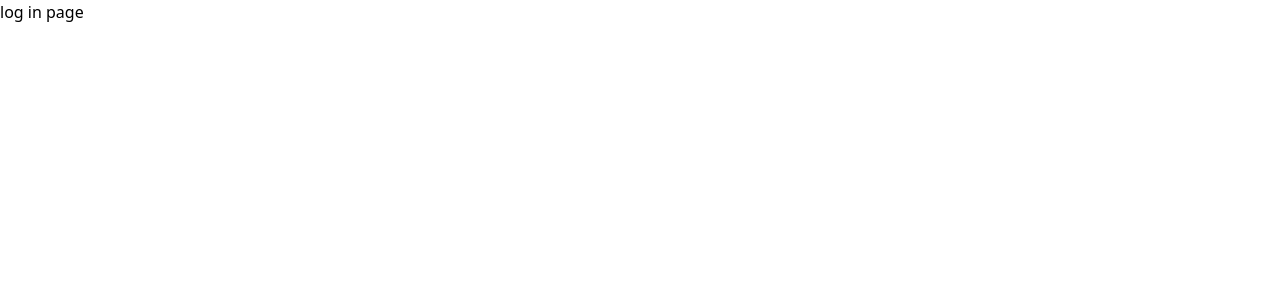
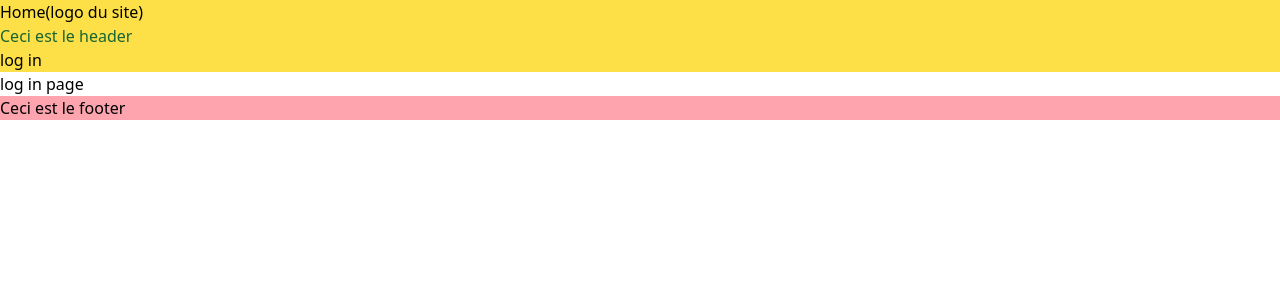
Before and after one commit to camhbrt/around_the_meuble, a React (Vite) app in the folder projet2/: page /login in a window 1280 px wide. Shown: the top 300 px of the page. Built offline with nearby package versions, Linux system fonts and the light colour scheme.

Commit message:
[CREATE] app architecture

```diff
--- a/projet2/src/App.jsx
+++ b/projet2/src/App.jsx
@@ -2,7 +2,8 @@ import { BrowserRouter, Routes, Route } from 'react-router-dom';
 import Homepage from "./pages/Homepage"
 import Adminpage from "./pages/Adminpage";
 import Loginpage from "./pages/Loginpage"
-import Gridpage from './pages/Gridpage';
+import Furniturespage from './pages/Furniturespage';
+
 
 function App() {
 
@@ -14,7 +15,7 @@ function App() {
       <Route path='*' element={<Homepage/>} />
       <Route path='/admin' element={<Adminpage/>}/>
       <Route path='/login' element={<Loginpage/>} />
-      <Route path='/furnitures' element={<Gridpage/>} />
+      <Route path='/furnitures' element={<Furniturespage/>} />
 
     </Routes>
 
--- a/projet2/src/components/Footer.jsx
+++ b/projet2/src/components/Footer.jsx
@@ -2,7 +2,7 @@ import React from 'react';
 
 const Footer = () => {
     return (
-        <div>
+        <div className='bg-rose-300'>
             <h2>Ceci est le footer</h2>
         </div>
     );
--- a/projet2/src/components/Header.jsx
+++ b/projet2/src/components/Header.jsx
@@ -1,9 +1,13 @@
 import React from 'react';
+import { NavLink } from 'react-router-dom';
 
 const Header = () => {
     return (
-        <div>
+        <div className='bg-yellow-300'>
+            <NavLink to='/'>Home(logo du site)</NavLink>
             <h1 className='text-green-800'>Ceci est le header</h1>
+            <NavLink to='/login'>log in</NavLink>
+
         </div>
     );
 };
--- a/projet2/src/pages/Gridpage.jsx
+++ b/projet2/src/pages/Furniturespage.jsx
@@ -3,7 +3,7 @@ import Header from '../components/Header';
 import Filterbar from '../components/Filterbar';
 import Footer from '../components/Footer';
 
-const Gridpage = () => {
+const Furniturespage = () => {
     return (
         <div>
             <Header/>
@@ -14,4 +14,4 @@ const Gridpage = () => {
     );
 };
 
-export default Gridpage;
+export default Furniturespage;
--- a/projet2/src/pages/Homepage.jsx
+++ b/projet2/src/pages/Homepage.jsx
@@ -7,7 +7,6 @@ import { NavLink } from 'react-router-dom';
 const Homepage = () => {
     return (
         <div>
-            <h1 className='text-blue-400'>coucou</h1>
         <Header/>
         <Hero/>
         <NavLink to='/furnitures'>Voir tous les meubles</NavLink>
--- a/projet2/src/pages/Loginpage.jsx
+++ b/projet2/src/pages/Loginpage.jsx
@@ -1,9 +1,13 @@
 import React from 'react';
+import Header from '../components/Header';
+import Footer from '../components/Footer';
 
 const Loginpage = () => {
     return (
         <div>
+            <Header/>
             <h1>log in page</h1>
+            <Footer/>
         </div>
     );
 };
```
